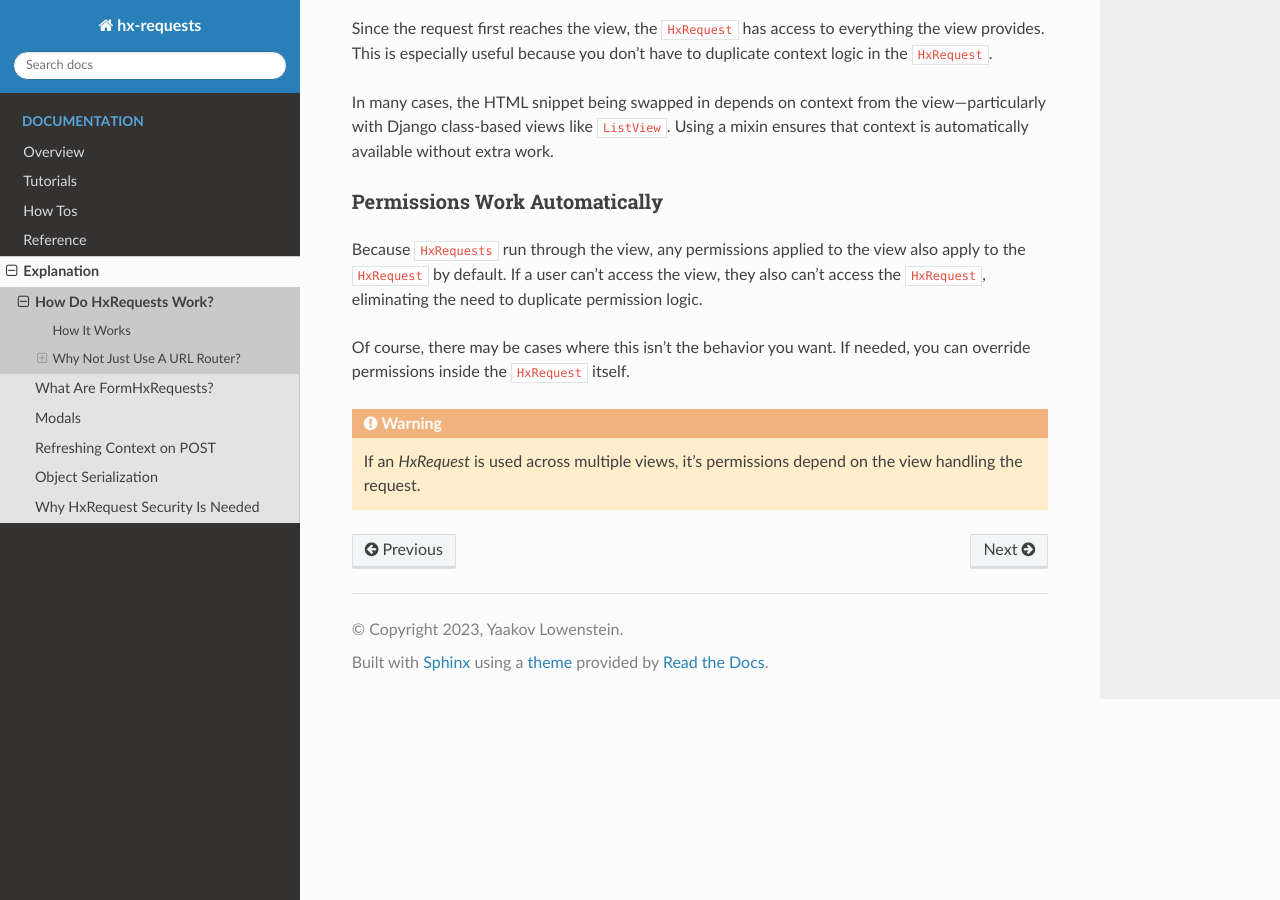
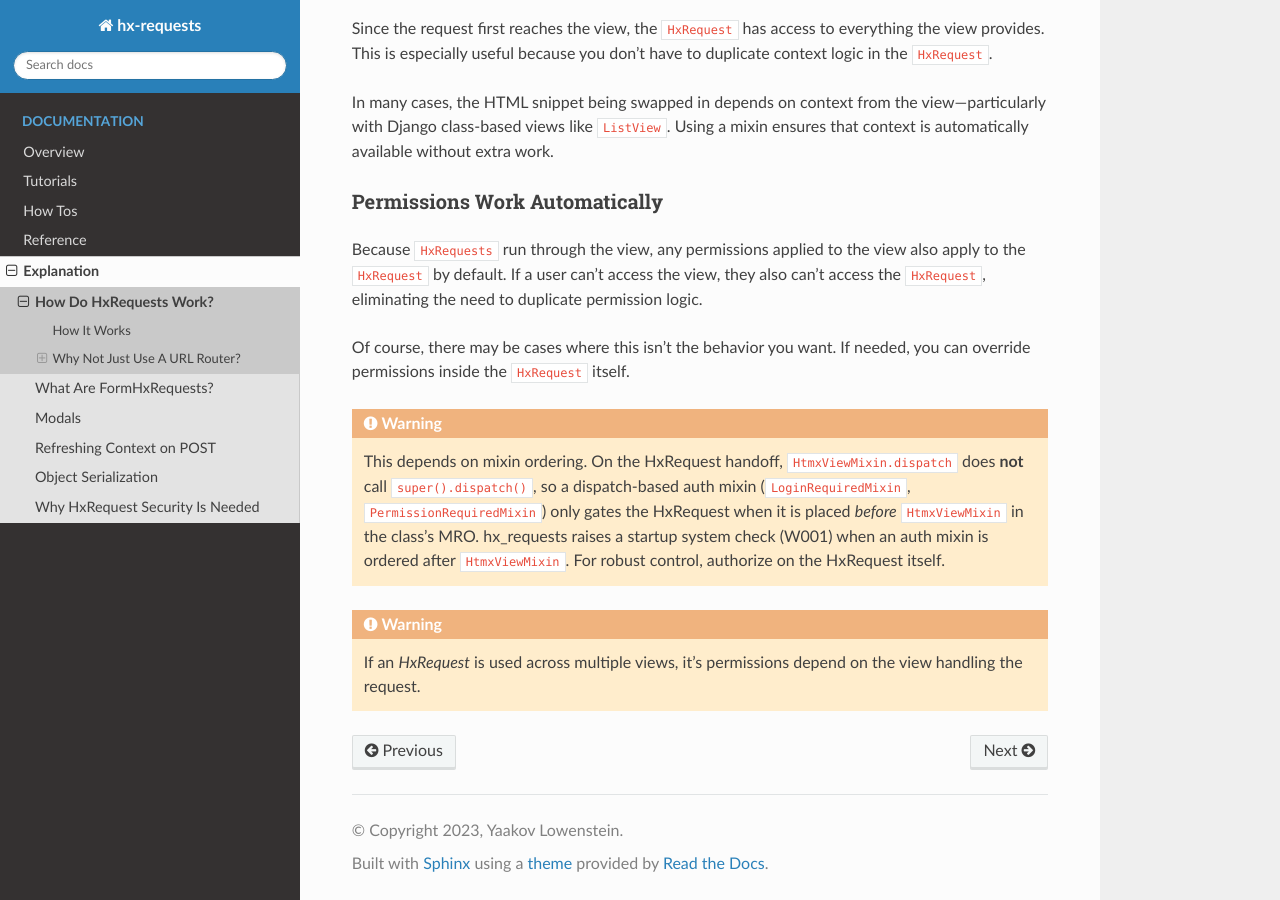
Before and after one commit to yaakovLowenstein/hx-requests, a Sphinx documentation site: the page built from docs/explanation/how_hx_requests_works.rst, in a window 1280 px wide and 900 px high, scrolled down 796 px. Built offline with Sphinx 7.4.7 and the Read the Docs theme 3.1.0, drawn with Linux system fonts in a browser that asks for light colours; pages that are not in the unit, such as notebooks, are missing from menus.

Commit message:
docs: fix an assortment of small doc inaccuracies
- add_headers: header names are HX-Trigger/HX-Redirect/HX-Refresh (not
  Hx-Triggers); the dynamic-redirect example called super().form_invalid(form)
  with an undefined `form` -> **kwargs.
- add_form_kwargs: get_initial was missing self.
- detect_hx_request: is_hx_request checks the signature only, not that the
  name is registered.
- how_hx_requests_works: note the MRO-ordering caveat (W001) -- auth mixins
  must precede HtmxViewMixin to gate the handoff path.
- config: HX_REQUESTS_GLOBAL_ALLOW / HX_REQUESTS_UNAUTHENTICATED_ALLOW default
  to None, not [] / {}.
- CHANGELOG: complete the truncated v0.48.0 breaking-change note.

Co-Authored-By: Claude Fable 5 <noreply@anthropic.com>

```diff
--- a/docs/explanation/how_hx_requests_works.rst
+++ b/docs/explanation/how_hx_requests_works.rst
@@ -49,4 +49,14 @@ Of course, there may be cases where this isn’t the behavior you want. If neede
 
 .. warning::
 
+    This depends on mixin ordering. On the HxRequest handoff,
+    :code:`HtmxViewMixin.dispatch` does **not** call :code:`super().dispatch()`,
+    so a dispatch-based auth mixin (:code:`LoginRequiredMixin`,
+    :code:`PermissionRequiredMixin`) only gates the HxRequest when it is placed
+    *before* :code:`HtmxViewMixin` in the class's MRO. hx_requests raises a
+    startup system check (W001) when an auth mixin is ordered after
+    :code:`HtmxViewMixin`. For robust control, authorize on the HxRequest itself.
+
+.. warning::
+
     If an `HxRequest` is used across multiple views, it's permissions depend on the view handling the request.
--- a/docs/how_tos/add_form_kwargs.rst
+++ b/docs/how_tos/add_form_kwargs.rst
@@ -24,7 +24,7 @@ Override :code:`get_form_kwargs` in your `HxRequest` to add custom kwargs to the
             kwargs['user'] = self.request.user
             return kwargs
 
-        def get_initial(**kwargs):
+        def get_initial(self, **kwargs):
             initial = super().get_initial(**kwargs)
 
             # Set the initial value of 'created_by' field
--- a/docs/how_tos/detect_hx_request.rst
+++ b/docs/how_tos/detect_hx_request.rst
@@ -10,7 +10,8 @@ Checking If A Request Is An HxRequest
 ~~~~~~~~~~~~~~~~~~~~~~~~~~~~~~~~~~~~~~~
 
 :code:`is_hx_request(request)` returns :code:`True` when the request carries a
-valid signed token — i.e. it is bound for a registered :code:`HxRequest`.
+validly-signed :code:`hx` token. It verifies the signature only -- it does not
+check whether the token's name is actually registered.
 
 This is different from :code:`is_htmx_request(request)`, which only checks the
 :code:`HX-Request` header and is :code:`True` for *any* htmx request. The common
--- a/docs/reference/config.rst
+++ b/docs/reference/config.rst
@@ -75,7 +75,7 @@ by more specific allowlists.
 
 HX_REQUESTS_GLOBAL_ALLOW
 ~~~~~~~~~~~~~~~~~~~~~~~~~~~~
-**Default:** `[]`
+**Default:** `None`
 
 Defines a global allowlist of apps or specific :code:`HxRequests` that may be called
 from anywhere in the project, even across app boundaries.
@@ -121,7 +121,7 @@ in the unauthenticated allowlist below.
 
 HX_REQUESTS_UNAUTHENTICATED_ALLOW
 ~~~~~~~~~~~~~~~~~~~~~~~~~~~~~~~~~
-**Default:** `{}`
+**Default:** `None`
 
 Defines specific `HxRequests` that may be executed **without authentication**.
 This setting uses the same structure as the global allowlist.
```
Also changed, not shown: CHANGELOG.md (+1 -1 lines), docs/how_tos/add_headers.rst (+4 -4 lines).
